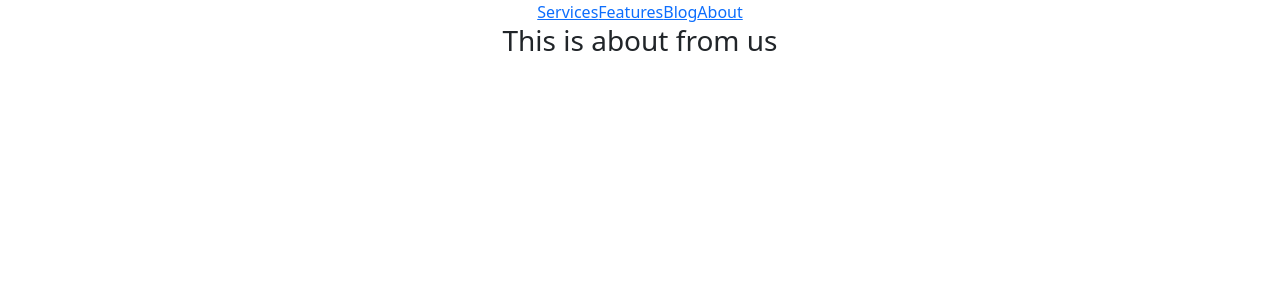
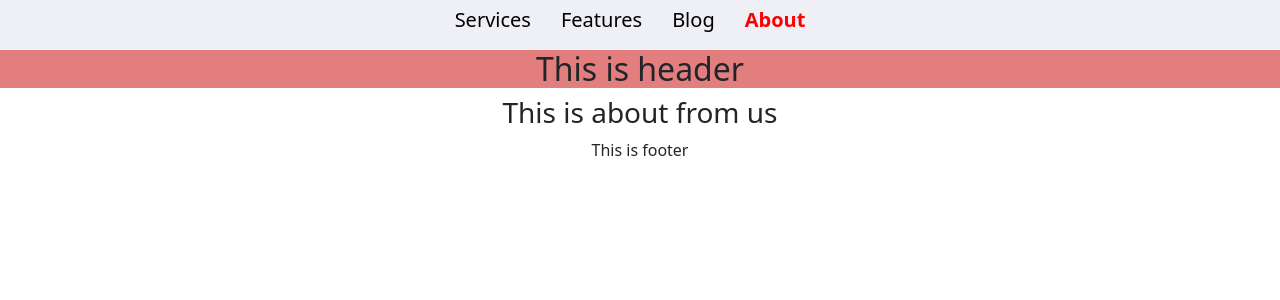
Before and after one commit to Farshid-997/review-website-Farshid-997, a React (Create React App) app: page /about in a window 1280 px wide. Shown: the top 300 px of the page. Built offline with nearby package versions, Linux system fonts and the light colour scheme.

Commit message:
header updated

```diff
--- a/src/App.css
+++ b/src/App.css
@@ -22,6 +22,7 @@
   justify-content: center;
   font-size: calc(10px + 2vmin);
   color: white;
+
 }
 
 .App-link {
--- a/src/App.js
+++ b/src/App.js
@@ -7,6 +7,7 @@ import Features from './component/Features/Features';
 import Services from './component/Services/Services';
 import Blog from './component/Blog/Blog';
 import About from './component/About/About';
+import Footer from './component/footer/Footer';
 function App() {
   return (
     <div className="App">
@@ -43,9 +44,8 @@ function App() {
           </Route>
 
 
-
         </Switch>
-
+        <Footer></Footer>
 
       </Router>
 
--- /dev/null
+++ b/src/component/footer/Footer.js
@@ -0,0 +1,11 @@
+import React from 'react';
+
+const Footer = () => {
+    return (
+        <div>
+            <p>This is footer</p>
+        </div>
+    );
+};
+
+export default Footer;
--- a/src/component/header/Header.css
+++ b/src/component/header/Header.css
@@ -0,0 +1,24 @@
+.header {
+    text-align: center;
+
+}
+
+.header a{
+    text-decoration: none;
+    color:black;
+    margin-right: 20px;
+    font-size: 20px;
+    padding:5px;
+}
+.header a:hover{
+    background-color: rgba(0, 0, 0, 0.171);
+}
+.header nav{
+    background-color:#efeff6;
+    line-height: 40px;
+    height: 50px;
+}
+.mainpart{
+
+    background-color:rgba(219, 88, 88, 0.774) ;
+}
--- a/src/component/header/Header.js
+++ b/src/component/header/Header.js
@@ -1,14 +1,43 @@
 import React from 'react';
-import { Link } from 'react-router-dom';
+import { NavLink } from 'react-router-dom';
+import './Header.css'
 
 const Header = () => {
     return (
-        <div className="Header">
-            <Link to="/services">Services</Link>
-            <Link to="/features">Features</Link>
-            <Link to="/blog">Blog</Link>
+        <div className="header">
 
-            <Link to="/about">About</Link>
+
+            <nav>
+                <NavLink activeStyle={{
+                    fontWeight: "bold",
+                    color: "red"
+                }} to="/services">Services</NavLink>
+                <NavLink activeStyle={{
+                    fontWeight: "bold",
+                    color: "red"
+                }} to="/features">Features</NavLink>
+                <NavLink activeStyle={{
+                    fontWeight: "bold",
+                    color: "red"
+                }} to="/blog">Blog</NavLink>
+
+                <NavLink activeStyle={{
+                    fontWeight: "bold",
+                    color: "red"
+                }}
+                    to="/about">About</NavLink>
+
+
+
+            </nav>
+
+
+            <div className="mainpart">
+                <h2>This is  header</h2>
+            </div>
+
+
+
         </div>
     );
 };
```
Also changed, not shown: src/component/footer/Footer.css (added).
